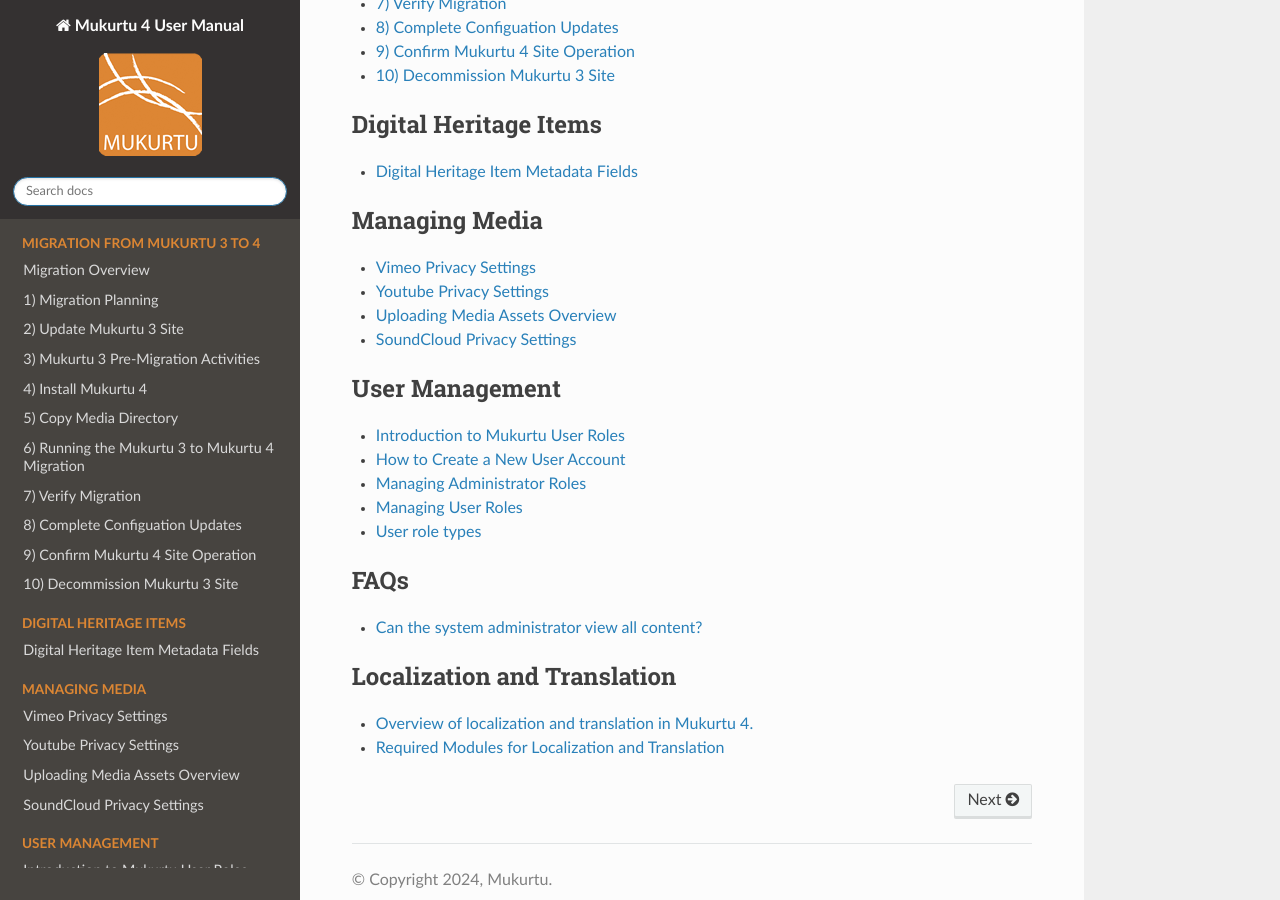
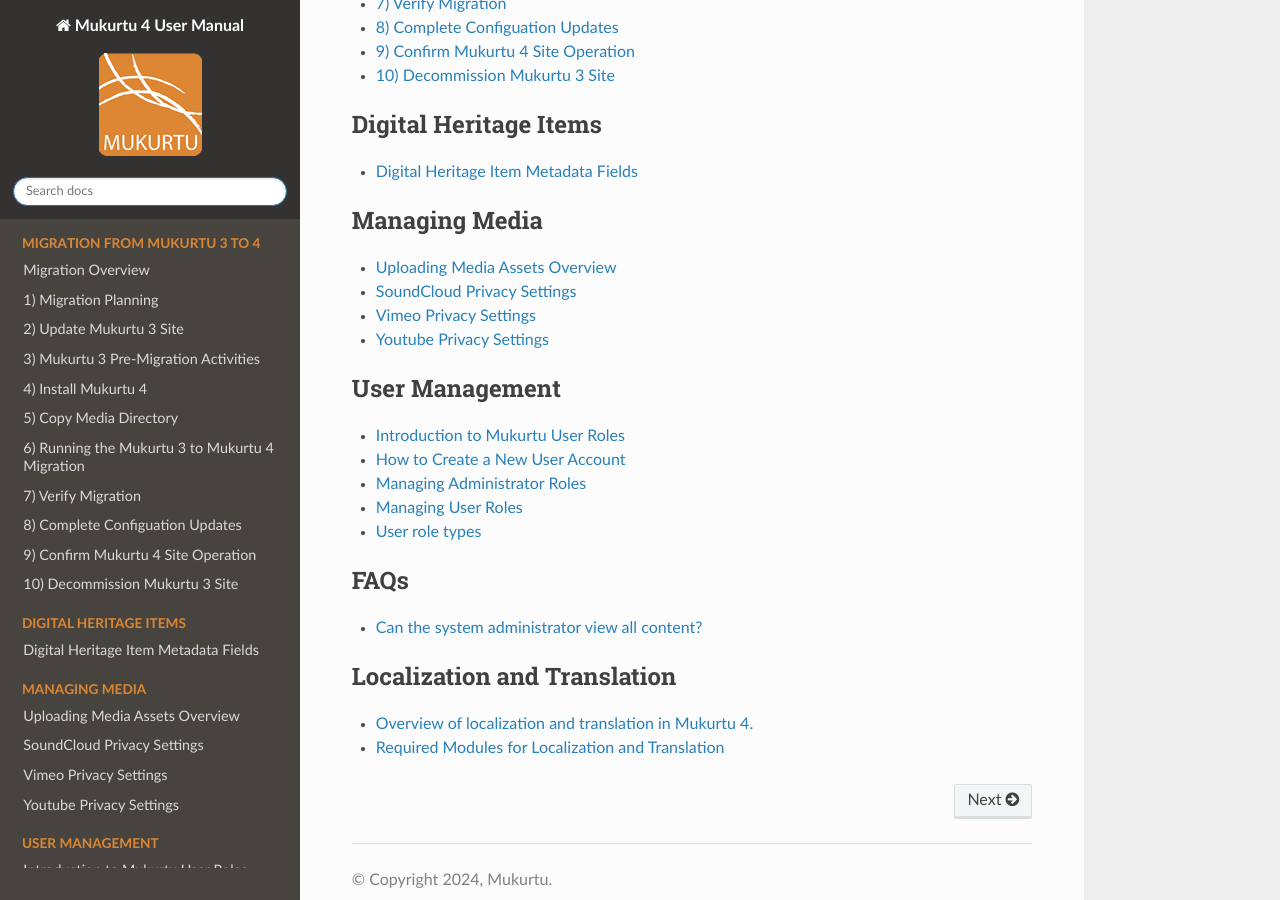
Before and after one commit to MukurtuCMS/mukurtudocs, a Sphinx documentation site: the page built from docs/source/index.rst, in a window 1280 px wide and 900 px high, scrolled down 966 px. Built offline with Sphinx 7.4.7 and the Read the Docs theme 3.1.0, drawn with Linux system fonts in a browser that asks for light colours.

```diff
--- a/docs/source/index.rst
+++ b/docs/source/index.rst
@@ -58,10 +58,10 @@ The complete Mukurtu Support Documentation can be downloaded as a PDF here: `Lat
    :maxdepth: 1
    :caption: Managing Media
 
+   media/upload-media-assets
+   media/SoundCloudPrivacySettings
    media/VimeoPrivacySettings
    media/YoutubePrivacySettings
-   media/upload-media-assets
-   media/SoundCloudPrivacySettings
 
 .. toctree::
    :maxdepth: 1
```
